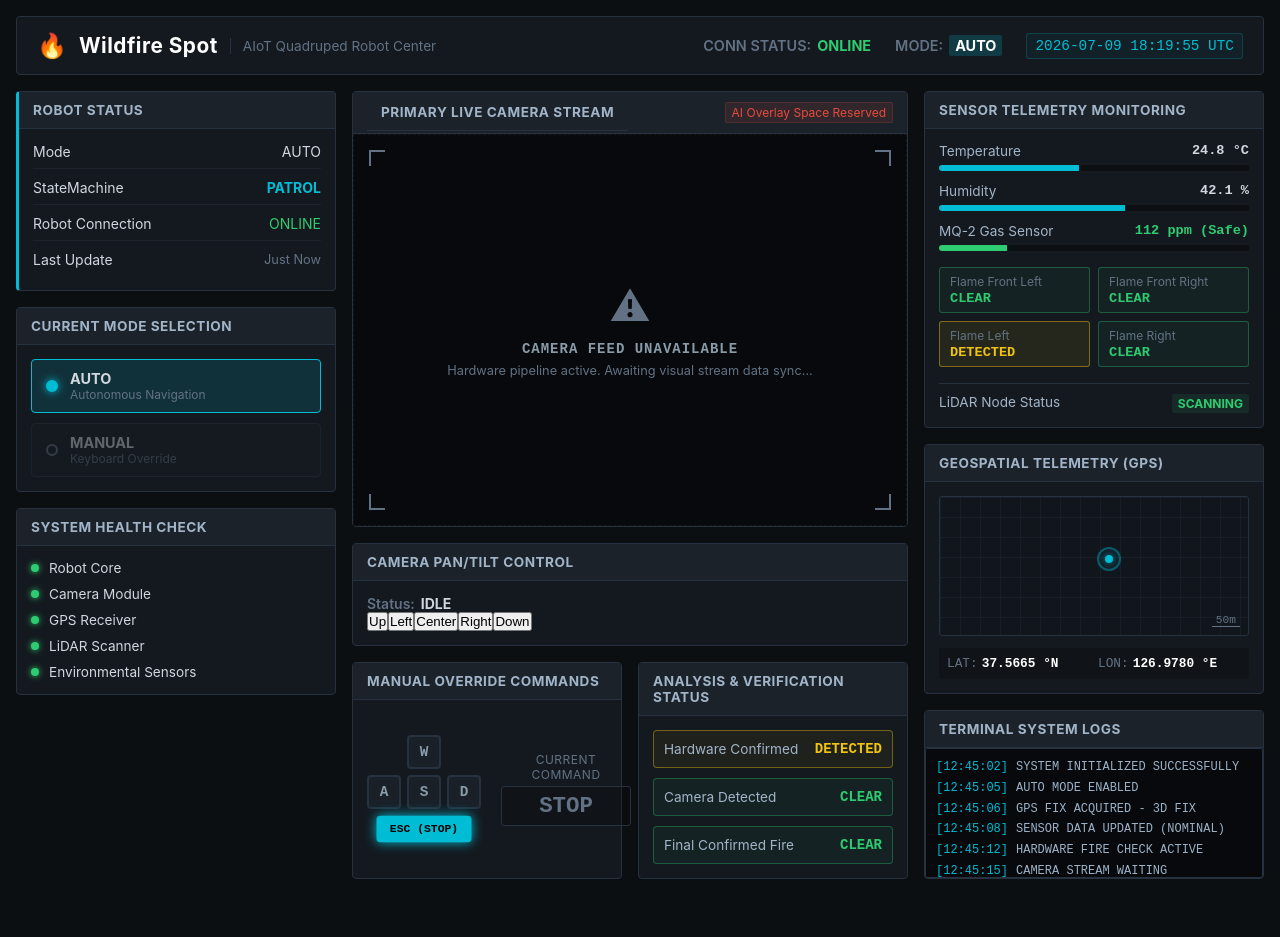
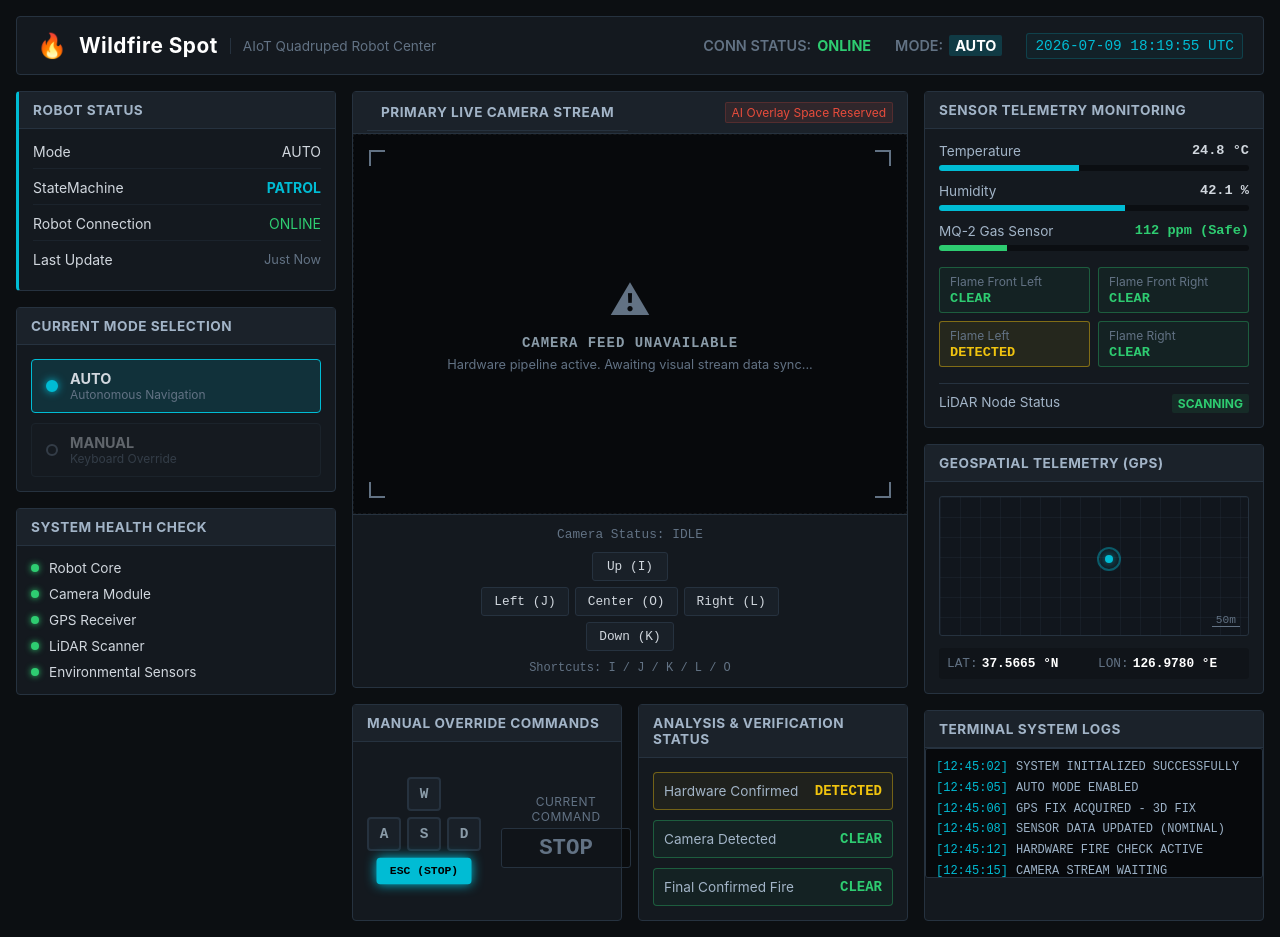
Before and after one commit to DongjuLee0528/wildfire-spot, a React (Vite) app in the folder web/: page / in a window 1280 px wide. Before the commit the page ends 895 px from the top, so only its background shows below. Built offline with nearby package versions, Linux system fonts and the light colour scheme.

Commit message:
feat(web): add camera control section

```diff
--- a/web/src/App.jsx
+++ b/web/src/App.jsx
@@ -17,7 +17,6 @@ export default function App() {
         { label: 'Final Confirmed Fire', status: 'CLEAR', level: 'clear' },
     ];
 
-    // 실시간 시간 업데이트 (학술/데모용 UTC 표현 스타일)
     useEffect(() => {
         const timer = setInterval(() => {
             setCurrentTime(new Date().toISOString().replace('T', ' ').substring(0, 19) + ' UTC');
@@ -25,7 +24,6 @@ export default function App() {
         return () => clearInterval(timer);
     }, []);
 
-    // 키보드 제어 상태 시각화 핸들러 (실제 로봇 제어 없음, UI 피드백용)
     useEffect(() => {
         const handleKeyDown = (e) => {
             const key = e.key.toUpperCase();
@@ -37,7 +35,6 @@ export default function App() {
         };
 
         const handleKeyUp = () => {
-            // 키를 떼면 데모 편의상 STOP으로 복귀 처리
             setCurrentKeyCommand('STOP');
         };
 
@@ -49,7 +46,6 @@ export default function App() {
         };
     }, []);
 
-    // 모의 로그 데이터
     const logs = [
         { time: '12:45:02', text: 'SYSTEM INITIALIZED SUCCESSFULLY' },
         { time: '12:45:05', text: 'AUTO MODE ENABLED' },
@@ -59,14 +55,8 @@ export default function App() {
         { time: '12:45:15', text: 'CAMERA STREAM WAITING (FEED_UNAVAILABLE)' },
     ];
 
-    const handleCameraControl = (command) => {
-        console.log(`Camera command: ${command}`);
-        // API call will be implemented here
-    };
-
     return (
         <div className="dashboard-container">
-            {/* 1. Header */}
             <header className="dashboard-header">
                 <div className="header-brand">
                     <span className="brand-icon">🔥</span>
@@ -88,12 +78,9 @@ export default function App() {
                 </div>
             </header>
 
-            {/* Main Grid Layout */}
             <main className="dashboard-grid">
 
-                {/* Left Column */}
                 <section className="grid-column col-left">
-                    {/* 3. Robot Status Panel */}
                     <div className="panel animate-border">
                         <h2 className="panel-title">Robot Status</h2>
                         <div className="panel-content status-grid">
@@ -116,7 +103,6 @@ export default function App() {
                         </div>
                     </div>
 
-                    {/* 4. Current Mode Panel */}
                     <div className="panel">
                         <h2 className="panel-title">Current Mode Selection</h2>
                         <div className="panel-content mode-container">
@@ -137,7 +123,6 @@ export default function App() {
                         </div>
                     </div>
 
-                    {/* 8. Health Check Panel */}
                     <div className="panel">
                         <h2 className="panel-title">System Health Check</h2>
                         <div className="panel-content health-list">
@@ -165,16 +150,13 @@ export default function App() {
                     </div>
                 </section>
 
-                {/* Center Column */}
                 <section className="grid-column col-center">
-                    {/* 2. Camera Panel */}
                     <div className="panel main-camera-panel">
                         <div className="panel-header-actions">
                             <h2 className="panel-title">Primary Live Camera Stream</h2>
                             <span className="badge-overlay-reserved">AI Overlay Space Reserved</span>
                         </div>
                         <div className="panel-content camera-viewport">
-                            {/* Future AI Overlay Bounding Box Grid Mock */}
                             <div className="ai-overlay-placeholder">
                                 <div className="corner tl"></div>
                                 <div className="corner tr"></div>
@@ -187,28 +169,26 @@ export default function App() {
                                 </div>
                             </div>
                         </div>
-                    </div>
-
-                    {/* New Camera Control Panel */}
-                    <div className="panel camera-control-panel">
-                        <h2 className="panel-title">Camera Pan/Tilt Control</h2>
-                        <div className="panel-content camera-controls">
-                            <div className="camera-status">
-                                <span className="status-label">Status:</span>
-                                <span className="status-value">IDLE</span>
+                        <div className="camera-control-inline">
+                            <span className="camera-stream-label">Camera Status: IDLE</span>
+                            <div className="camera-d-pad">
+                                <div className="camera-d-pad-row">
+                                    <button className="camera-btn">Up (I)</button>
+                                </div>
+                                <div className="camera-d-pad-row">
+                                    <button className="camera-btn">Left (J)</button>
+                                    <button className="camera-btn">Center (O)</button>
+                                    <button className="camera-btn">Right (L)</button>
+                                </div>
+                                <div className="camera-d-pad-row">
+                                    <button className="camera-btn">Down (K)</button>
+                                </div>
                             </div>
-                            <div className="d-pad">
-                                <button className="d-pad-btn up" onClick={() => handleCameraControl('CAMERA_UP')}>Up</button>
-                                <button className="d-pad-btn left" onClick={() => handleCameraControl('CAMERA_LEFT')}>Left</button>
-                                <button className="d-pad-btn center" onClick={() => handleCameraControl('CAMERA_CENTER')}>Center</button>
-                                <button className="d-pad-btn right" onClick={() => handleCameraControl('CAMERA_RIGHT')}>Right</button>
-                                <button className="d-pad-btn down" onClick={() => handleCameraControl('CAMERA_DOWN')}>Down</button>
-                            </div>
+                            <span className="camera-shortcut-hint">Shortcuts: I / J / K / L / O</span>
                         </div>
                     </div>
 
                     <div className="center-bottom-split">
-                        {/* 9. Current Command Panel */}
                         <div className="panel command-panel">
                             <h2 className="panel-title">Manual Override Commands</h2>
                             <div className="panel-content command-layout">
@@ -234,7 +214,6 @@ export default function App() {
                             </div>
                         </div>
 
-                        {/* 7. Fire Status Panel */}
                         <div className="panel fire-status-panel">
                             <h2 className="panel-title">Analysis & Verification Status</h2>
                             <div className="panel-content fire-grid">
@@ -249,9 +228,7 @@ export default function App() {
                     </div>
                 </section>
 
-                {/* Right Column */}
                 <section className="grid-column col-right">
-                    {/* 6. Sensor Data Panel */}
                     <div className="panel">
                         <h2 className="panel-title">Sensor Telemetry Monitoring</h2>
                         <div className="panel-content sensor-list">
@@ -293,7 +270,6 @@ export default function App() {
                         </div>
                     </div>
 
-                    {/* 5. GPS Map Panel */}
                     <div className="panel">
                         <h2 className="panel-title">Geospatial Telemetry (GPS)</h2>
                         <div className="panel-content map-wrapper">
@@ -318,7 +294,6 @@ export default function App() {
                         </div>
                     </div>
 
-                    {/* 10. System Log Panel */}
                     <div className="panel log-panel">
                         <h2 className="panel-title">Terminal System Logs</h2>
                         <div className="panel-content log-terminal">
```
